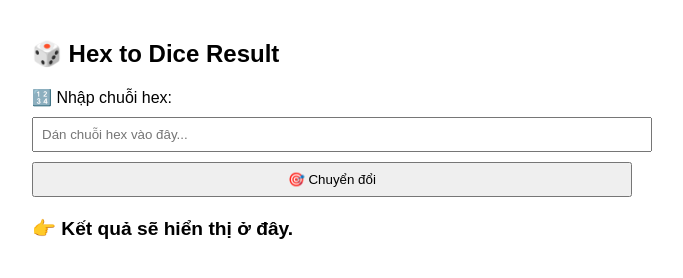
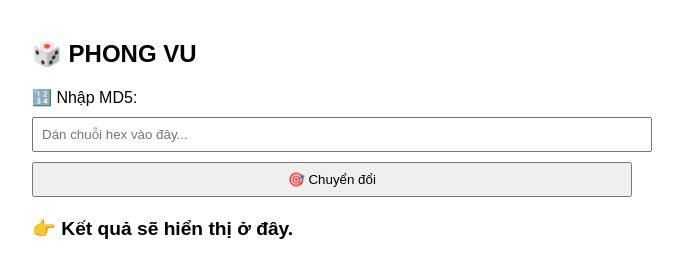
Before and after one commit to phongvu23/PVMD5, a plain HTML site: page index.html in a window 1280 px wide. Shown: the whole page, without its empty margins (308-991 px from the left). Drawn offline with Linux system fonts and the light colour scheme.

Commit message:
Update index.html

```diff
--- a/index.html
+++ b/index.html
@@ -10,9 +10,9 @@
   </style>
 </head>
 <body>
-  <h2>🎲 Hex to Dice Result</h2>
+  <h2>🎲 PHONG VU</h2>
 
-  <label>🔢 Nhập chuỗi hex:</label>
+  <label>🔢 Nhập MD5:</label>
   <input type="text" id="hexInput" placeholder="Dán chuỗi hex vào đây...">
 
   <button onclick="convertHexToDice()">🎯 Chuyển đổi</button>
@@ -81,8 +81,8 @@
 
       document.getElementById("result").textContent =
         `🧠 Auto (chia đều): [${resultAuto.join(', ')}]\n` +
-        `🧱 Fixed (7–7–6): [${resultFixed.join(', ')}]\n\n` +
-        `🎯 Gợi ý kết hợp ngẫu nhiên:\n` +
+
+    `🎯 Gợi ý kết hợp ngẫu nhiên:\n` +
         combinedSuggestions.map(s => `👉 ${s}`).join('\n');
 
       hexInput.value = ""; // 🔥 Xóa ô nhập sau khi xử lý
```
